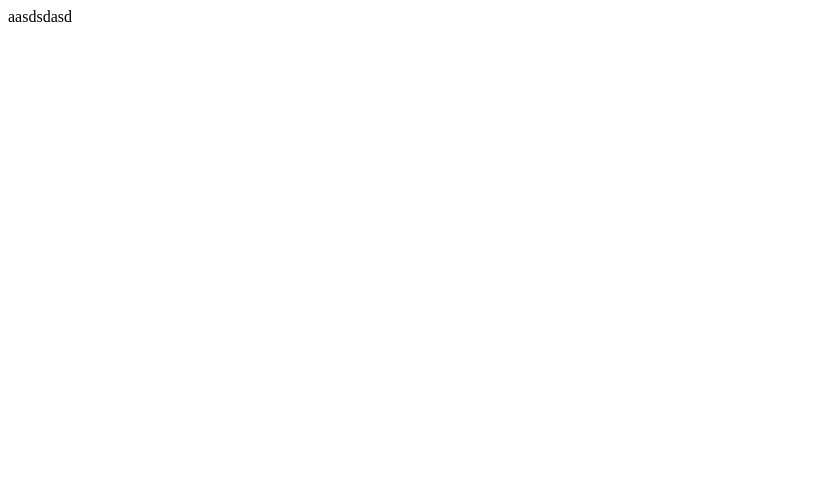
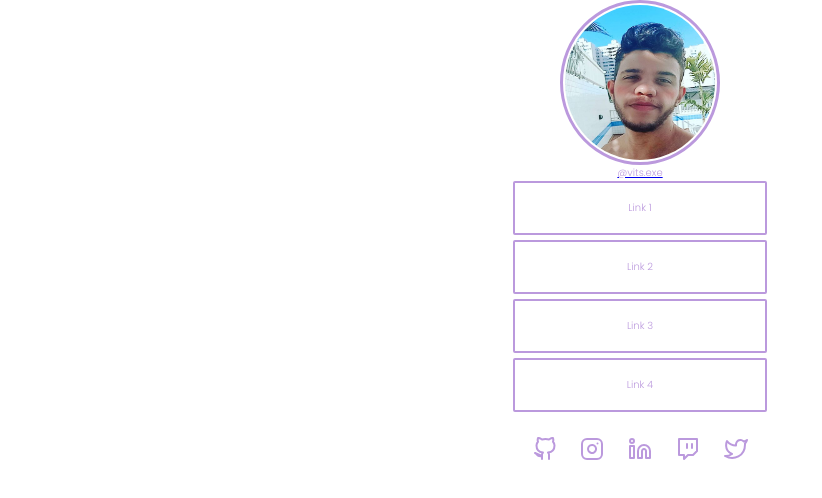
Before and after one commit to vits015/primeiro-desafio, a plain HTML site: page index.html in a window 1280 px wide. Shown: the whole page, without its empty margins (0-822 px from the left). Drawn offline with Linux system fonts and the light colour scheme.

Commit message:
finalizado

```diff
--- a/index.html
+++ b/index.html
@@ -6,8 +6,25 @@
     <meta name="viewport" content="width=device-width, initial-scale=1.0">
     <link rel="stylesheet" href="stylesheet.css">
     <title>LinkTree</title>
+    <link rel="preconnect" href="https://fonts.googleapis.com">
+    <link rel="preconnect" href="https://fonts.gstatic.com" crossorigin>
+    <link href="https://fonts.googleapis.com/css2?family=Poppins:wght@300;600&display=swap" rel="stylesheet">
 </head>
-<body class="root">
-    <div class="background">aasdsdasd</div>
+<body>
+    <div class="socialtree">
+        <img class="profileImage" src="./assets/img.jpg" alt="foto">
+        <a href="https://www.instagram.com/vits.exe/"><span class="texto">@vits.exe</span></a>
+        <button class="btn-link">Link 1</button>
+        <button class="btn-link">Link 2</button>
+        <button class="btn-link">Link 3</button>
+        <button class="btn-link">Link 4</button>
+        <nav class="medias">
+            <img src="./assets/github.svg" alt="github">
+            <img src="./assets/instagram.svg" alt="instagram">
+            <img src="./assets/linkedin.svg" alt="linkedin">
+            <img src="./assets/twitch.svg" alt="twitch">
+            <img src="./assets/twitter.svg" alt="twitter">
+        </nav>
+    </div>
 </body>
 </html>
--- a/stylesheet.css
+++ b/stylesheet.css
@@ -1,8 +1,64 @@
-.background{
-
+html{
+    font-size: 62.5%;
+}
+*{
+    margin: 0px;
+    padding: 0px;
+    font-family: 'Poppins', sans-serif;
 }
 
-.root {
-    body-bg-color: #FAF7FD;
-    purple: #BB99DD;
+.body{
+    height: 100vh;
+    width: 100vh;
+    display: flex;
+    flex-direction: column;
+    justify-content: center;
+    align-items: center;
 }
+
+.socialtree{
+    display: flex;
+    flex-direction: column;
+    justify-content: center;
+    align-items: center;
+}
+.texto{
+    color: #BB99DD;
+    margin-top: auto;
+}
+.profileImage{
+    border-radius: 50%;
+    background-color: white;
+    width: 150px;
+    height: 155px;
+    border: 3px solid #BB99DD;
+    padding: 2px;
+}
+
+.btn-link{
+    all:unset;
+    font-weight: 100px;
+    border: 2px #BB99DD solid;
+    width: 250px;
+    height: 50px;
+    text-align: center;
+    color: #BB99DD;
+    cursor: pointer;
+    margin-bottom: 5px;
+    border-radius: 2px;
+    transition: width 0.35s;
+}
+
+.medias{
+    margin-top: 20px;
+    display: flex;
+    width: 215px;
+    justify-content: space-between;
+    cursor: pointer;
+}
+
+.btn-link:hover{
+    width: 300px;
+    color: aliceblue;
+    background-color: black;
+}
```
Also changed, not shown: assets/img.jpg (added).
